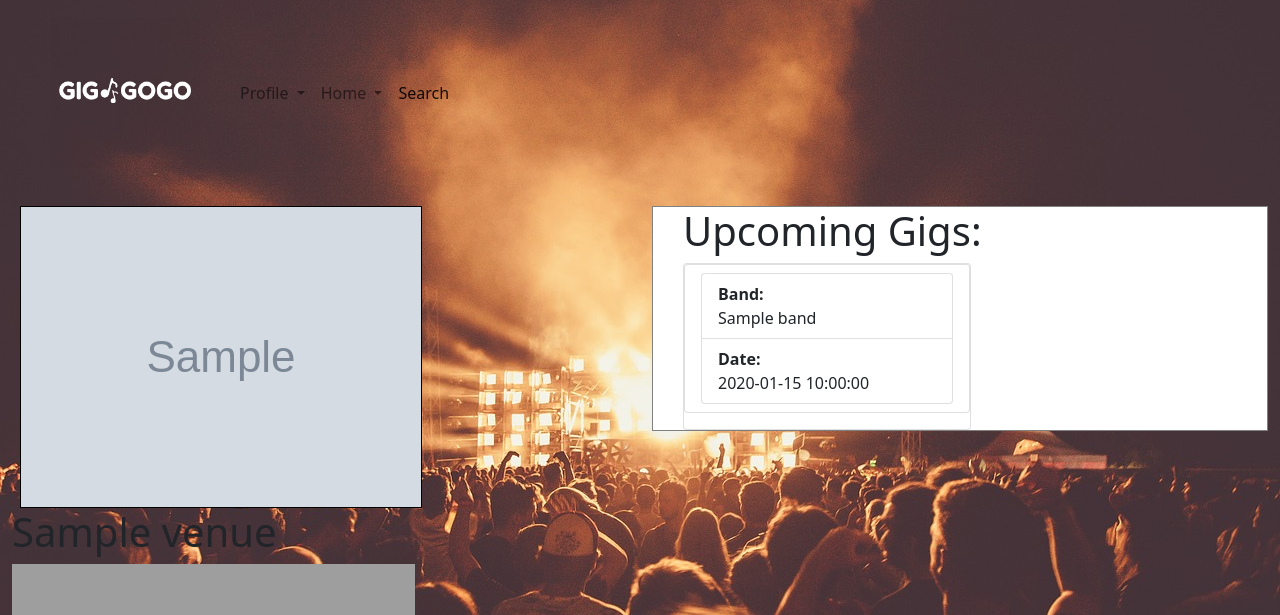
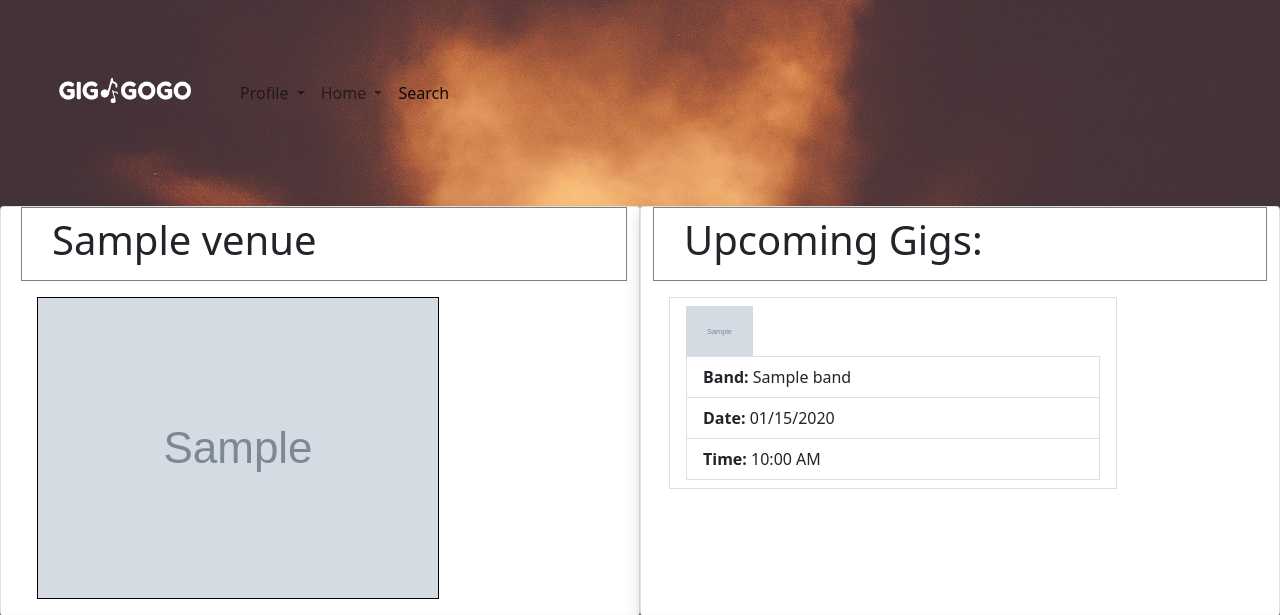
Before and after one commit to emmahilldeveloper/Giggogo-Web-App, a Flask app: page /venuehome/1 in a window 1280 px wide. Shown: the top 615 px of the page. Run offline with Flask 2, Linux system fonts and the light colour scheme; the visitor is signed in with stand-in values (Sample User, id 1); tables that the repository leaves empty hold one stand-in row (values such as "Sample post"); grey boxes marked "Sample" are stand-in pictures; a database or web service that is not in the repository returns one stand-in record (values such as "Sample title"); data that the repository does not hold is empty; a map, chart or similar area stays blank; some libraries are stand-ins or nearby versions; grey boxes are pictures that could not be loaded.

Commit message:
Gigs display on gig page. Fixed date/time formatting on entire website.

```diff
--- a/server.py
+++ b/server.py
@@ -5,6 +5,7 @@
 import urllib.parse
 import requests
 import os
+from datetime import datetime
 
 app = Flask(__name__)
 app.config.update(TESTING=True, SECRET_KEY='DEV')
@@ -307,6 +308,7 @@
         bands_dict["gig_date"] = gig.gig_date
         bands_dict["gig_id"] = gig.gig_id
         bands_dict["band_id"] = band_info.band_id
+        bands_dict["band_logo"] = band_info.band_logo
         bands.append(bands_dict)
 
     # Google Map function
@@ -821,7 +823,7 @@
             booked_band_info = crud.all_band_info(gig.band_id)
             band_list.append(booked_band_info)
 
-    return render_template("gigs.html", user_info = user_info, band_list = band_list, venue_list = venue_list)
+    return render_template("gigs.html", user_info = user_info, band_list = band_list, venue_list = venue_list, band_gigs = band_gigs, venue_gigs = venue_gigs)
 
 if __name__ == "__main__":
 
--- a/templates/bandhome.html
+++ b/templates/bandhome.html
@@ -16,8 +16,8 @@
                     {% for venue in venues %}
                     <div class="card" style="width:18rem" id="{{ venue.gig_id }}">
                         <ul class="list-group-item">
-                            <li class="list-group-item"><b>Venue: </b><br>{{ venue.venue_name }}</li>
-                            <li class="list-group-item"><b>Date: </b><br>{{ venue.gig_date }}</li>
+                            <li class="list-group-item"><b>Venue: </b>{{ venue.venue_name }}</li>
+                            <li class="list-group-item"><b>Date: </b>{{ venue.gig_date.strftime('%m/%d/%Y') }} @ {{ venue.gig_date.strftime('%I:%M %p') }}</li>
                         </ul>
                     </div>
                     {% endfor %}
--- a/templates/bandsearch.html
+++ b/templates/bandsearch.html
@@ -25,7 +25,7 @@
                                     </button>
                                 </p>
                                 <div class="collapse" id="collapseOne">
-                                    <div class="card card-body" id="form-check">
+                                    <div class="card card-body" id="form-check" style="height:100px; overflow-y: scroll;">
                                         <div class="form-check">
                                             <input class="form-check-input" type="checkbox" value="low" id="low-payrate" name="payrate">
                                             <label class="form-check-label" for="low-payrate">
@@ -58,7 +58,7 @@
                                     </button>
                                 </p>
                                 <div class="collapse" id="collapseTwo">
-                                    <div class="card card-body" id="form-check">
+                                    <div class="card card-body" id="form-check" style="height:100px; overflow-y: scroll;">
                                         {% for genre in genres %}
                                         <div class="form-check">
                                             <input class="form-check-input genre-select" type="checkbox" value="{{ genre.genre_id }}" id="{{ genre.genre_id }}" name="genre">
@@ -85,7 +85,7 @@
                 <form>
                     <div class="card shadow mt">
                         <div class="card-header">
-                            <h5>Venues:</h5>
+                            <h5>Venue Results:</h5>
                         </div>
                         <div class="card-body">
                             <div class="row">
--- a/templates/venuehome.html
+++ b/templates/venuehome.html
@@ -1,17 +1,6 @@
 {% extends 'base.html' %}
 {% block title %} Venue Home {% endblock %}
 {% block head %}
-    <link href='https://cdn.jsdelivr.net/npm/fullcalendar@5.4.0/main.min.css' rel='stylesheet' />
-    <script src='https://cdn.jsdelivr.net/npm/fullcalendar@5.4.0/main.min.js'></script>
-    <script>
-      document.addEventListener('DOMContentLoaded', function() {
-        var calendarEl = document.getElementById('calendar');
-        var calendar = new FullCalendar.Calendar(calendarEl, {
-          initialView: 'dayGridMonth'
-        });
-        calendar.render();
-      });
-    </script>
 {% endblock %}
 {% block body %}
 {% include 'navbar.html' %}
@@ -20,43 +9,51 @@
 
     <div class="container-fluid">
         <div class="row" id="venue-logo-row">
-            <div class="col-6" id="venue-logo-div">
-                <img class="venue-logo" src="{{ venue_info.venue_logo }}" onerror="this.src='https://cdn.pixabay.com/photo/2015/10/05/22/37/blank-profile-picture-973460_1280.png';">
+            <div class="card col-6 shadow mt" id="venue-logo-div">
+                <div class="card-header" id="upcoming-gigs">
+                    <h1>{{ venue_info.venue_name }}</h1>
+                    <div value="{{ user_info.band_id }}" id="book-venue-button-div">
+                        <a class="btn btn-primary" id="book-venue-button" type="click" href="/bookvenue/{{ venue_info.venue_id }}">Book Venue</a>
+                        {% if user_info.venue_id %}
+                        <span id="venue"></span>
+                        {% else %}
+                        <span id="band"></span>
+                        {% endif %}
+                    </div>
+                </div>
+                <div class="card-body">
+                    <img class="venue-logo" src="{{ venue_info.venue_logo }}" onerror="this.src='https://cdn.pixabay.com/photo/2015/10/05/22/37/blank-profile-picture-973460_1280.png';">
+                </div>
             </div>
-            <div class="col-6" id="upcoming-gigs-row">
-                <div class="card" id="upcoming-gigs">
+            <div class="card col-6 shadow mt" id="upcoming-gigs-row">
+                <div class="card-header" id="upcoming-gigs">
                     <h1>Upcoming Gigs:</h1>
+                </div>
                     {% for band in bands %}
-                    <div class="card" style="width:18rem" id="{{ band.gig_id }}">
+                    <div class="card-body" style="width:30rem" id="{{ band.gig_id }}" style="background-image: url('{{ band.band_logo }}');">
                         <ul class="list-group-item">
-                            <li class="list-group-item"><b>Band: </b><br>{{ band.band_name }}</li>
-                            <li class="list-group-item"><b>Date: </b><br>{{ band.gig_date }}</li>
+                            <img style="height: 50px;" src="{{ band.band_logo }}">
+                            <li class="list-group-item"><b>Band: </b>{{ band.band_name }}</li>
+                            <li class="list-group-item"><b>Date: </b>{{ band.gig_date.strftime('%m/%d/%Y') }}</li>
+                            <li class="list-group-item"><b>Time: </b>{{ band.gig_date.strftime('%I:%M %p') }}</li>
                         </ul>
                     </div>
                     {% endfor %}
                 </div>
             </div>
         </div>
-        <div class="row" id="venue-profile-info-row">
-            <div class="col-6" id="venue-profile-info-div">
-                <h1> {{ venue_info.venue_name }} </h1>
-            </div>
-        </div>
-        <div value="{{ user_info.band_id }}" id="book-venue-button-div">
-            <a class="btn btn-primary" id="book-venue-button" type="click" href="/bookvenue/{{ venue_info.venue_id }}">Book Venue</a>
-            {% if user_info.venue_id %}
-            <span id="venue"></span>
-            {% else %}
-            <span id="band"></span>
-            {% endif %}
-        </div>
     </div>
     <div class="container-fluid">
         <div class="row" id="map-row">
-            <div class="col-4" id="map-div">
-                <div id="map"></div>
-                <div id='lat' value='{{ response[0]["lat"] }}'></div>
-                <div id='lon' value='{{ response[0]["lon"] }}'></div>
+            <div class="card col-12 shadow mt" id="venue-logo-div">
+                <div class="card-header">
+                    <h1>Location:</h1>
+                </div>
+                <div class="col-12" id="map-div">
+                    <div id="map"></div>
+                    <div id='lat' value='{{ response[0]["lat"] }}'></div>
+                    <div id='lon' value='{{ response[0]["lon"] }}'></div>
+                </div>
             </div>
         </div>
     </div>
```
Also changed, not shown: templates/editgig.html (added, +45 -0 lines), templates/gigs.html (+51 -7 lines), templates/venuesearch.html (+19 -10 lines).
